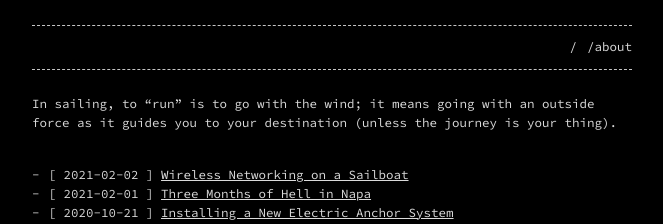
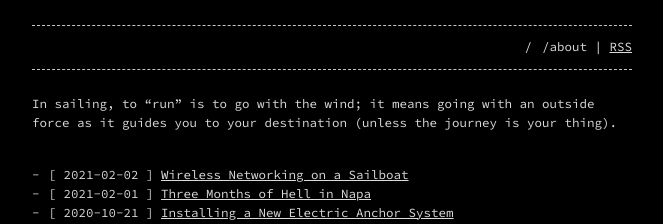
Before and after one commit to singlerider/runninginthenight.com, a Jekyll site: the page built from index.md, in a window 1280 px wide. Shown: the top 224 px of the page, without its empty margins (308-971 px from the left). Built offline with Jekyll 4.4.1, drawn with Linux system fonts in a browser that asks for light colours.

Commit message:
Add RSS feed links and alt data

```diff
--- a/_includes/header.html
+++ b/_includes/header.html
@@ -8,6 +8,7 @@
         <li><a href="{{ my_page.url | relative_url }}">{{ my_page.title | escape }}</a></li>
         {%- endif -%}
       {%- endfor -%}
+      &nbsp;|&nbsp;<a class="btn btn-rss" href="/feed.xml" target="_blank">RSS</a>
     </ul>
   </div>
 </header>
--- a/_layouts/default.html
+++ b/_layouts/default.html
@@ -1,5 +1,6 @@
 <!DOCTYPE html>
 <html lang="{{ page.lang | default: site.lang | default: "en" }}">
+  <link rel="alternate" type="application/atom+xml" title="Shane Engelman's Blog on SV OutRun" href="/feed.xml">
 
   {%- include head.html -%}
 
```
